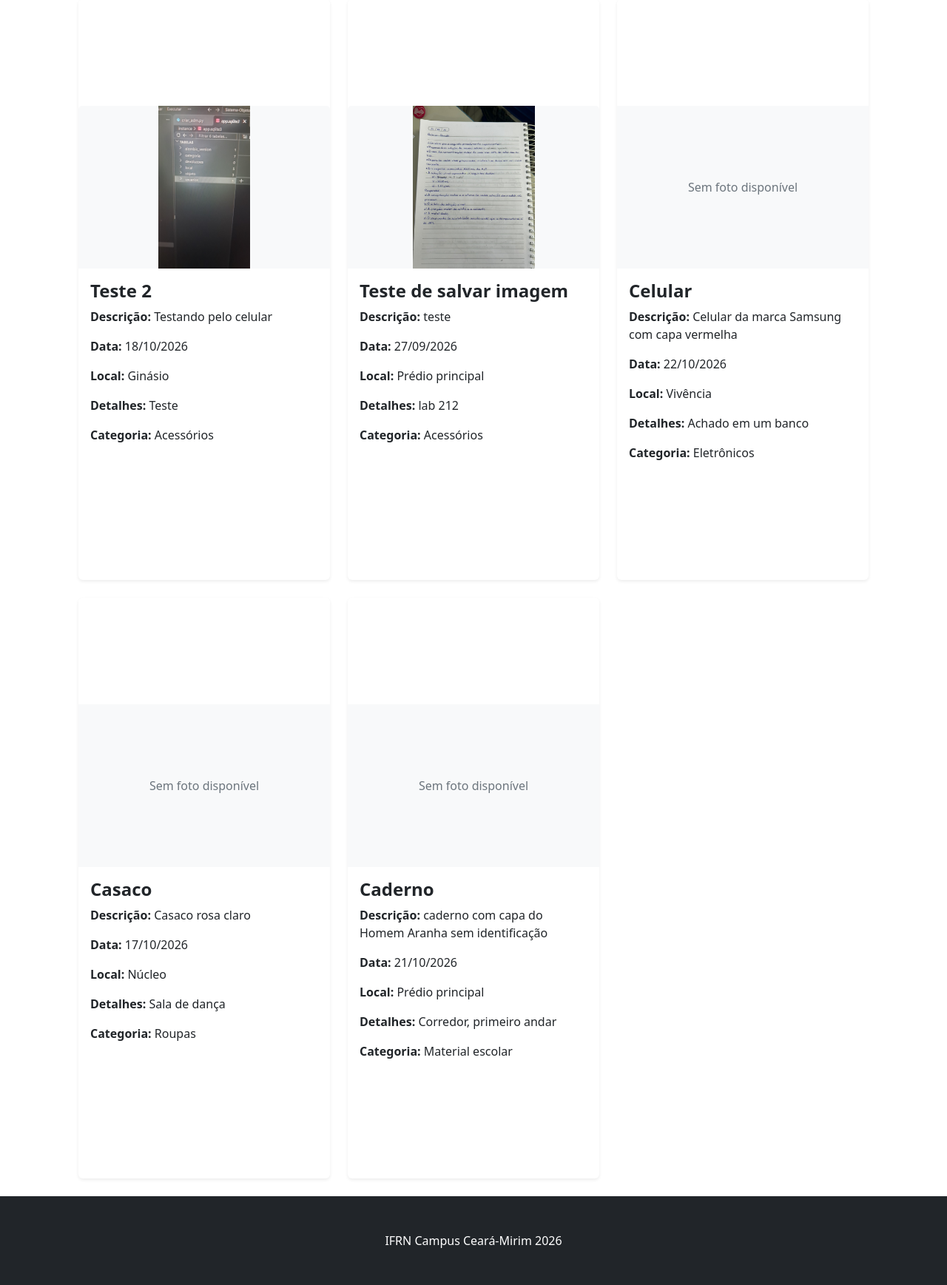
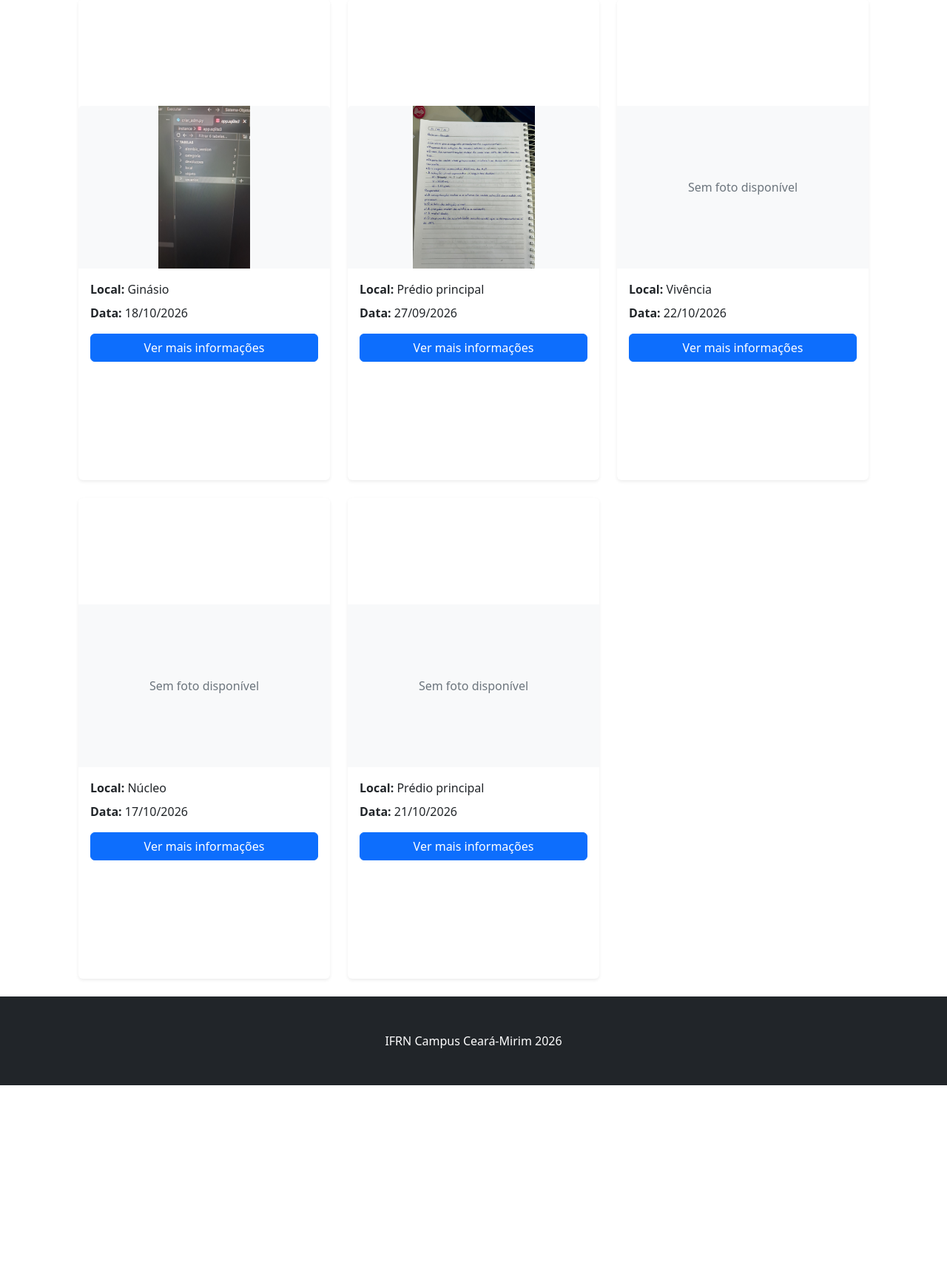
Before and after one commit to giovanna153/Sistema-Objetos-Perdidos-IFRNCM, a Flask app: page /objetos in a window 1280 px wide. Shown: the part 387-2124 px from the top of the page at 74% size. After the commit the page ends 1854 px from the top, so only its background shows below. Run offline with Flask 3, Linux system fonts and the light colour scheme; some libraries are stand-ins or nearby versions.

Commit message:
Ajuste no cards

```diff
--- a/app/templates/objetos.html
+++ b/app/templates/objetos.html
@@ -146,7 +146,6 @@
     </div>
 
 
-
 <div id="listaObjetos">
 
     {% if objetos %}
@@ -158,6 +157,7 @@
                 <div class="col-12 col-md-6 col-lg-4">
 
                     <section class="card h-100 border-0 shadow-sm">
+
 
                         {% if objeto.foto %}
                             <img
@@ -171,44 +171,135 @@
                                 class="d-flex align-items-center justify-content-center bg-light text-secondary"
                                 style="height: 220px;"
                             >
-                                <span>Sem foto disponível</span>
+                                Sem foto disponível
                             </div>
                         {% endif %}
 
                         <div class="card-body d-flex flex-column">
 
-                            <h4 class="card-title fw-bold">
+
+                            <p class="card-text mb-2">
+                                <strong>Local:</strong>
+                                {{ objeto.local.nome }}
+                            </p>
+
+
+                            <p class="card-text mb-3">
+                                <strong>Data:</strong>
+                                {{ objeto.data.strftime('%d/%m/%Y') }}
+                            </p>
+
+
+                            <button
+                                type="button"
+                                class="btn btn-primary mt-auto"
+                                data-bs-toggle="modal"
+                                data-bs-target="#modalObjeto{{ objeto.id }}"
+                            >
+                                Ver mais informações
+                            </button>
+
+                        </div>
+
+                    </section>
+
+                </div>
+
+
+
+                <div
+                    class="modal fade"
+                    id="modalObjeto{{ objeto.id }}"
+                    tabindex="-1"
+                    aria-labelledby="tituloModal{{ objeto.id }}"
+                    aria-hidden="true"
+                >
+
+                    <div class="modal-dialog modal-dialog-centered">
+
+                        <div class="modal-content">
+
+
+                            <div class="modal-header">
+
+                                <h5
+                                    class="modal-title fw-bold"
+                                    id="tituloModal{{ objeto.id }}"
+                                >
                                     {{ objeto.nome_objeto }}
-                            </h4>
+                                </h5>
 
-                            <p class="card-text">
+                                <button
+                                    type="button"
+                                    class="btn-close"
+                                    data-bs-dismiss="modal"
+                                    aria-label="Fechar"
+                                ></button>
+
+                            </div>
+
+
+
+                            <div class="modal-body">
+
+                                {% if objeto.foto %}
+                                    <img
+                                        src="{{ url_for('static', filename=objeto.foto) }}"
+                                        class="img-fluid rounded mb-3"
+                                        alt="Foto de {{ objeto.nome_objeto }}"
+                                        style="width: 100%; max-height: 250px; object-fit: contain; background-color: #f8f9fa;"
+                                    >
+                                {% endif %}
+
+                                <p>
+                                    <strong>Nome do objeto:</strong>
+                                    {{ objeto.nome_objeto }}
+                                </p>
+
+                                <p>
                                     <strong>Descrição:</strong>
                                     {{ objeto.descricao }}
                                 </p>
 
-                            <p class="card-text">
+                                <p>
                                     <strong>Data:</strong>
                                     {{ objeto.data.strftime('%d/%m/%Y') }}
                                 </p>
 
-                            <p class="card-text">
+                                <p>
                                     <strong>Local:</strong>
                                     {{ objeto.local.nome }}
                                 </p>
 
-                            <p class="card-text">
-                                <strong>Detalhes:</strong>
+                                <p>
+                                    <strong>Detalhes do local:</strong>
                                     {{ objeto.detalhes_local }}
                                 </p>
 
-                            <p class="card-text mb-0">
+                                <p class="mb-0">
                                     <strong>Categoria:</strong>
                                     {{ objeto.categoria.nome }}
                                 </p>
 
                             </div>
 
-                    </section>
+
+
+                            <div class="modal-footer">
+
+                                <button
+                                    type="button"
+                                    class="btn btn-secondary"
+                                    data-bs-dismiss="modal"
+                                >
+                                    Fechar
+                                </button>
+
+                            </div>
+
+                        </div>
+
+                    </div>
 
                 </div>
 
@@ -223,5 +314,4 @@
     {% endif %}
 
 </div>
-
 {% endblock %}
```
Lines whose indentation alone changed are shown as unchanged.
